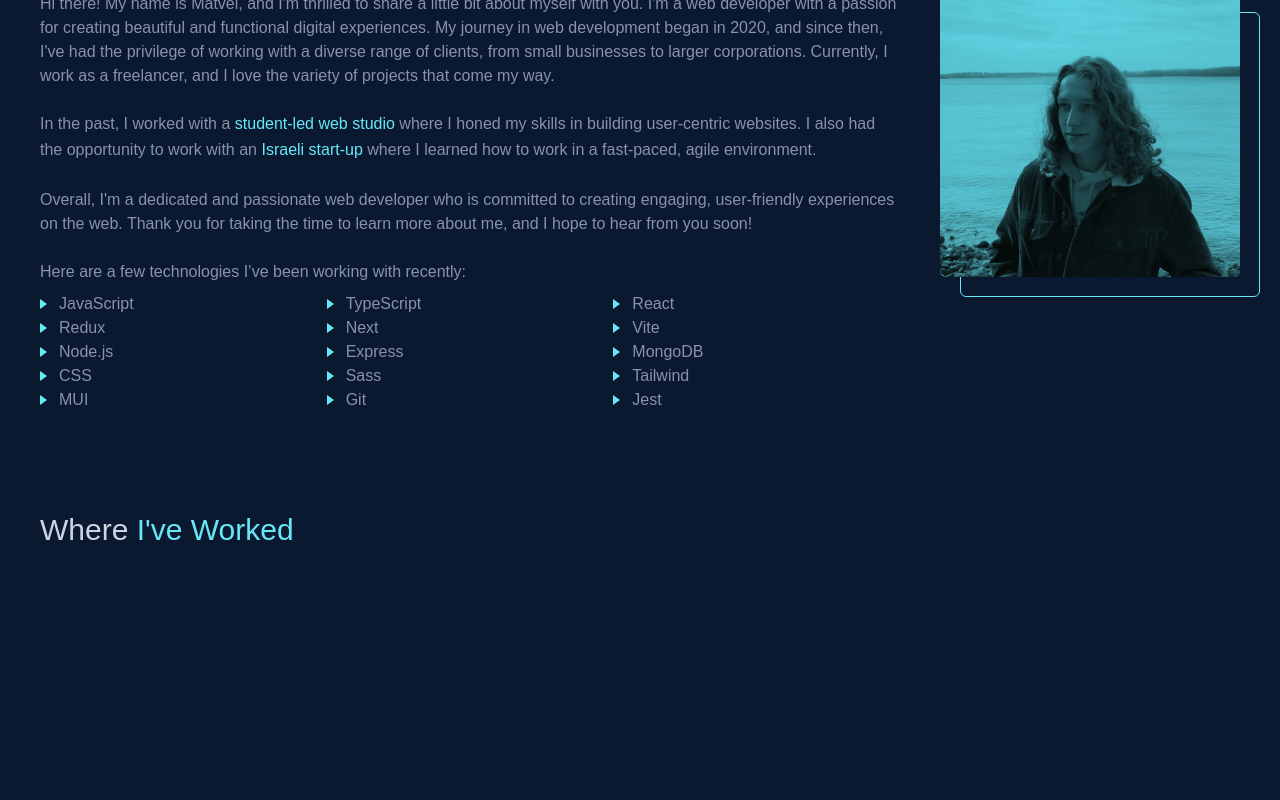
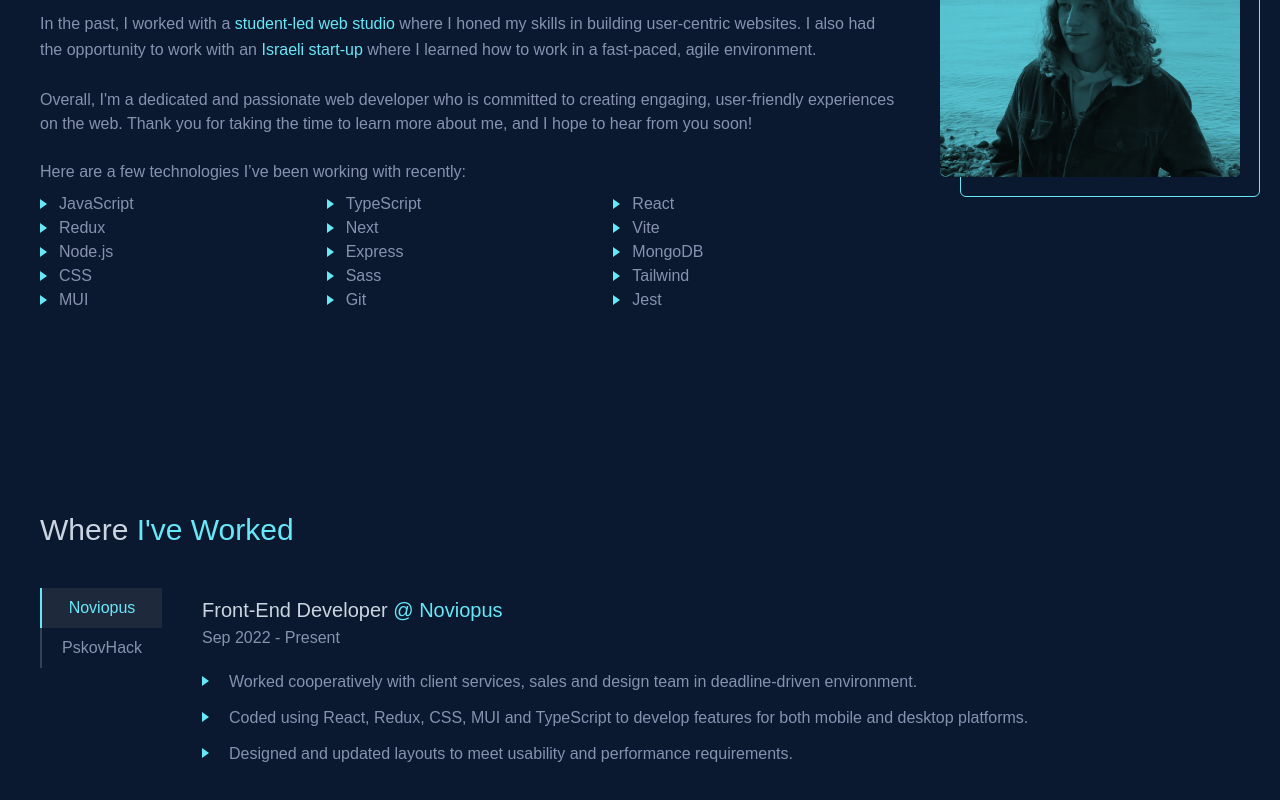
Before and after one commit to matveisch/portfolio, a Next.js app: page / in a window 1280 px wide. Shown: the part 984-1784 px from the top of the page. Before the commit the page ends 1572 px from the top, so only its background shows below. Built offline with nearby package versions, Linux system fonts and the light colour scheme.

Commit message:
work section

```diff
--- /dev/null
+++ b/src/components/JobDescription.tsx
@@ -0,0 +1,38 @@
+import Triangle from '@/components/Triangle';
+
+interface Props {
+  title: string;
+  company: string;
+  date: string;
+  link: string;
+  points: string[];
+}
+
+export default function JobDescription(props: Props) {
+  const { title, company, points, date, link } = props;
+
+  return (
+    <div>
+      <h3 className="text-xl text-slate-300">
+        {title} <span className="text-cyan-300">@</span>{' '}
+        <a className="group inline-block text-cyan-300 transition duration-300" href={link} target="_blank">
+          {company}
+          <span className="block w-0 group-hover:w-full transition-all duration-500 h-0.5 bg-cyan-300"></span>
+        </a>
+      </h3>
+      <p>{date}</p>
+      <ul className="mt-5 flex flex-col gap-3">
+        {points.map((point, index) => {
+          return (
+            <li className="flex gap-5 items-start" key={`${index}-point`}>
+              <div className="pt-1.5">
+                <Triangle />
+              </div>
+              <p>{point}</p>
+            </li>
+          );
+        })}
+      </ul>
+    </div>
+  );
+}
--- a/src/components/Navbar.tsx
+++ b/src/components/Navbar.tsx
@@ -3,7 +3,7 @@ import { PropsWithChildren } from 'react';
 
 export default function Navbar({ children }: PropsWithChildren) {
   return (
-    <nav className="flex justify-between py-5 px-10 items-center fixed w-[100vw] left-0 bg-dark-blue-blur backdrop-blur">
+    <nav className="flex justify-between py-5 px-10 items-center fixed w-[100vw] left-0 bg-dark-blue-blur backdrop-blur z-10">
       <Logo />
       <div className="md:flex gap-4 hidden">
         {children}
--- a/src/sections/About.tsx
+++ b/src/sections/About.tsx
@@ -22,7 +22,7 @@ export default function About() {
   ];
 
   return (
-    <section className="py-[100px]">
+    <section className="pb-[200px]">
       <h1 className="text-3xl text-slate-300 mb-10">
         About <span className="text-cyan-300">Me</span>
       </h1>
--- a/src/sections/Intro.tsx
+++ b/src/sections/Intro.tsx
@@ -8,7 +8,7 @@ export default function Intro() {
         Welcome to my portfolio. I create visually appealing websites and applications using front-end and back-end
         technologies. Browse my portfolio for examples of my work, and contact me to discuss your project.
       </p>
-      <button className="border border-cyan-300 rounded-md px-6 py-3 text-cyan-300 hover:bg-cyan-300 hover:text-dark-blue mt-12">
+      <button className="border border-cyan-300 rounded-md px-[3%] py-[2%] text-cyan-300 hover:bg-cyan-300 hover:text-dark-blue mt-6">
         Reach me out right away!
       </button>
     </section>
--- a/src/sections/Work.tsx
+++ b/src/sections/Work.tsx
@@ -1,9 +1,66 @@
+import { useState } from 'react';
+import JobDescription from '@/components/JobDescription';
+
 export default function Work() {
+  const [activeTab, setActiveTab] = useState(0);
+  const jobs = [
+    {
+      title: 'Front-End Developer',
+      company: 'Noviopus',
+      link: 'https://noviopus.com/',
+      date: 'Sep 2022 - Present',
+      points: [
+        'Worked cooperatively with client services, sales and design team in deadline-driven environment.',
+        'Coded using React, Redux, CSS, MUI and TypeScript to develop features for both mobile and desktop platforms.',
+        'Designed and updated layouts to meet usability and performance requirements.',
+      ],
+    },
+    {
+      title: 'Front-End Developer',
+      company: 'PskovHack',
+      link: 'https://pskovhack.ru/',
+      date: 'Mar 2021 - Jun 2022',
+      points: [
+        '1+ year of solid experience with React JS framework a n d strong knowledge in Redux.',
+        '1+ year of experience with JavaScript (ES6+), HTML5, and CSS3.',
+        '1+ year of experience with implementing/connecting REST APIs.',
+        'Strong analytical and problem-solving skills',
+        'Was a part of a full-stack team as a front-end developer',
+      ],
+    },
+  ];
+
   return (
-    <section>
+    <section className="pb-[200px]">
       <h1 className="text-3xl text-slate-300 mb-10">
         Where <span className="text-cyan-300">I've Worked</span>
       </h1>
+      <div className="flex gap-10 flex-col sm:flex-row">
+        <div className="flex flex-row sm:flex-col">
+          {jobs.map((job, index) => {
+            return (
+              <button
+                onClick={() => setActiveTab(index)}
+                className={`px-5 py-2 w-100 border-b-2 sm:border-b-0 sm:border-l-2 hover:bg-blueGray-800 ${
+                  activeTab === index ? 'border-cyan-300 text-cyan-300 bg-blueGray-800' : 'border-blueGray-700'
+                }`}
+                key={`${job.company}-tabs`}>
+                {job.company}
+              </button>
+            );
+          })}
+        </div>
+        <div className="pt-2">
+          <JobDescription
+            title={jobs[activeTab].title}
+            company={jobs[activeTab].company}
+            date={jobs[activeTab].date}
+            link={jobs[activeTab].link}
+            points={jobs[activeTab].points}
+            key={`${jobs[activeTab].company}-description`}
+          />
+        </div>
+      </div>
     </section>
   );
 }
```
